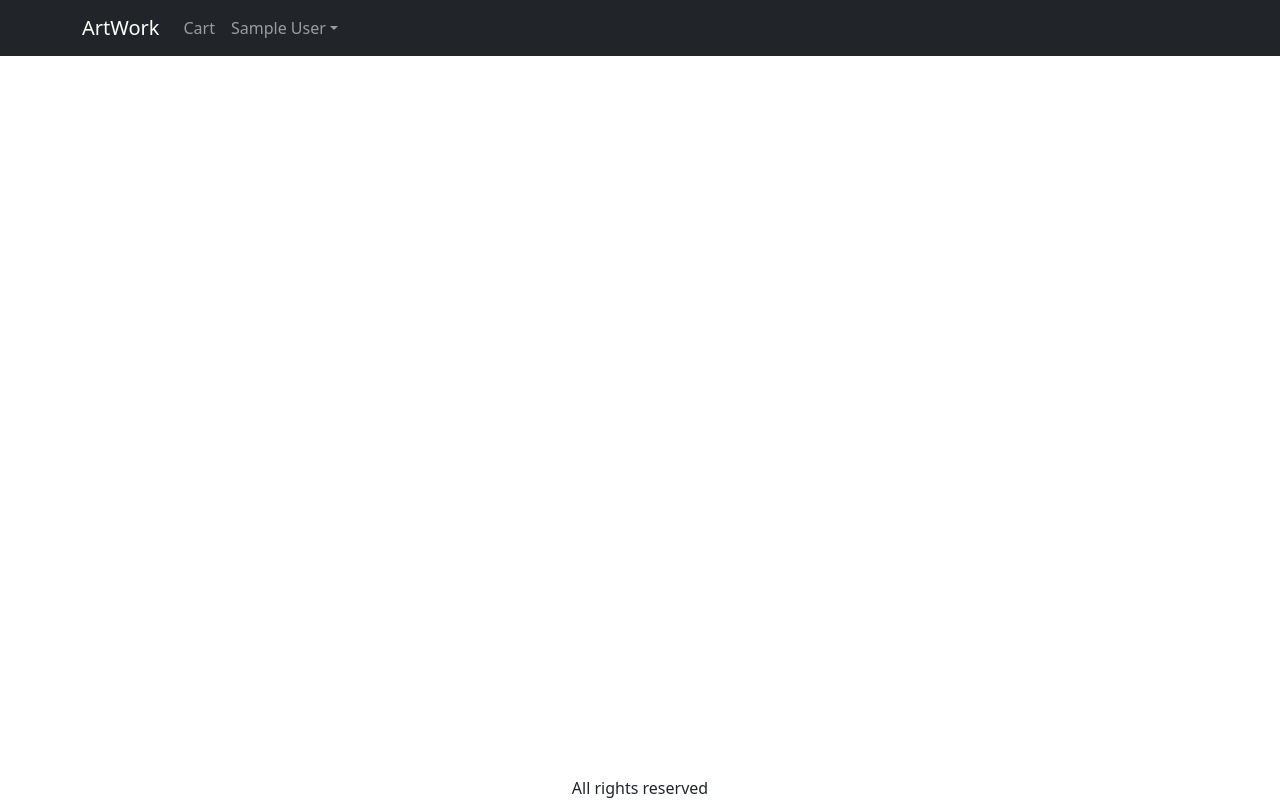
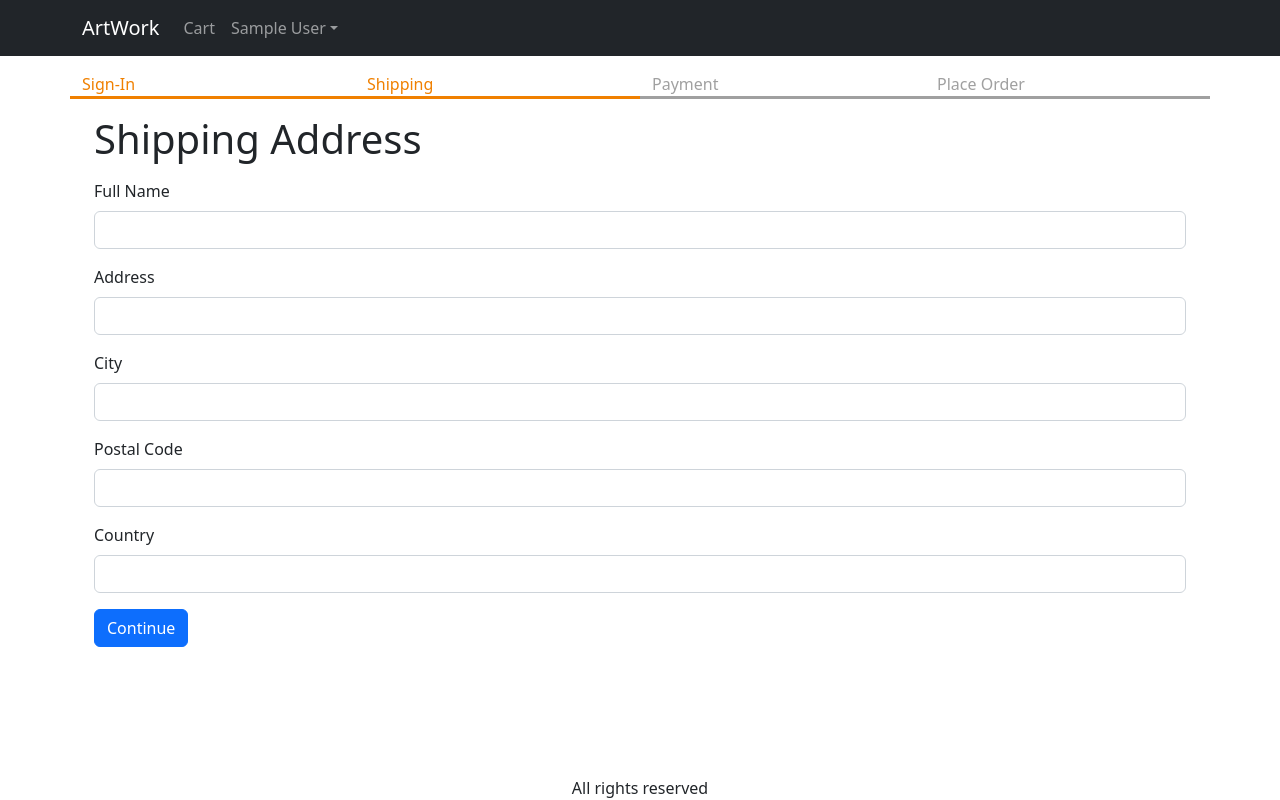
Before and after one commit to suryam2048/ecommerce, a React (Create React App) app in the folder frontend/: page /shipping in a window 1280 px wide. Built offline with nearby package versions, Linux system fonts and the light colour scheme; sample sign-in values are in the browser's storage.

Commit message:
shipping address

```diff
--- a/frontend/src/App.js
+++ b/frontend/src/App.js
@@ -13,6 +13,7 @@
 import { Store } from './Store';
 import CartScreen from './screens/CartScreen';
 import SigninScreen from './screens/SigninScreen';
+import ShippingAddressScreen from './screens/ShippingAddressScreen';
 
 function App() {
   const { state, dispatch: ctxDispatch } = useContext(Store);
@@ -21,6 +22,7 @@
   const signoutHandler = () => {
     ctxDispatch({ type: 'USER_SIGNOUT' });
     localStorage.removeItem('userInfo');
+    localStorage.removeItem('shippingAddress');
   };
   return (
     <BrowserRouter>
@@ -73,6 +75,7 @@
               <Route path="/product/:slug" element={<ProductScreen />} />
               <Route path="/cart" element={<CartScreen />} />
               <Route path="/signin" element={<SigninScreen />} />
+              <Route path="/shipping" element={<ShippingAddressScreen />}></Route>
               <Route path="/" element={<HomeScreen />} />
             </Routes>
           </Container>
--- a/frontend/src/Store.js
+++ b/frontend/src/Store.js
@@ -7,6 +7,9 @@
   ? JSON.parse(localStorage.getItem('userInfo'))
   : null,
   cart: {
+    shippingAddress: localStorage.getItem('shippingAddress')
+    ? JSON.parse(localStorage.getItem('shippingAddress'))
+    : {},
     cartItems: localStorage.getItem('cartItems')
     ? JSON.parse(localStorage.getItem('cartItems'))
     : [],
@@ -41,6 +44,18 @@
         return {
           ...state,
           userInfo: null,
+          cart: {
+            cartItems: [],
+            shippingAddress: {},
+          },
+        };
+      case 'SAVE_SHIPPING_ADDRESS':
+        return {
+          ...state,
+          cart: {
+            ...state.cart,
+            shippingAddress: action.payload,
+          },
         };
     default:
       return state;
--- /dev/null
+++ b/frontend/src/components/CheckoutSteps.js
@@ -0,0 +1,14 @@
+import React from 'react';
+import Row from 'react-bootstrap/Row';
+import Col from 'react-bootstrap/Col';
+
+export default function CheckoutSteps(props) {
+  return (
+    <Row className="checkout-steps">
+      <Col className={props.step1 ? 'active' : ''}>Sign-In</Col>
+      <Col className={props.step2 ? 'active' : ''}>Shipping</Col>
+      <Col className={props.step3 ? 'active' : ''}>Payment</Col>
+      <Col className={props.step4 ? 'active' : ''}>Place Order</Col>
+    </Row>
+  );
+}
--- a/frontend/src/index.css
+++ b/frontend/src/index.css
@@ -46,3 +46,12 @@
 .small-container {
   max-width: 600px;
 }
+
+.checkout-steps > div {
+  border-bottom: 0.2rem solid #a0a0a0;
+  color: #a0a0a0;
+}
+.checkout-steps > div.active {
+  border-bottom: 0.2rem solid #f08000;
+  color: #f08000;
+}
--- /dev/null
+++ b/frontend/src/screens/ShippingAddressScreen.js
@@ -0,0 +1,111 @@
+import React, { useContext, useEffect, useState } from 'react';
+import { Helmet } from 'react-helmet-async';
+import Form from 'react-bootstrap/Form';
+import Button from 'react-bootstrap/Button';
+import { useNavigate } from 'react-router-dom';
+import { Store } from '../Store';
+import CheckoutSteps from '../components/CheckoutSteps';
+
+export default function ShippingAddressScreen() {
+  const navigate = useNavigate();
+  const { state, dispatch: ctxDispatch } = useContext(Store);
+  const {
+    userInfo,
+    cart: { shippingAddress },
+  } = state;
+  const [fullName, setFullName] = useState(shippingAddress.fullName || '');
+  const [address, setAddress] = useState(shippingAddress.address || '');
+  const [city, setCity] = useState(shippingAddress.city || '');
+  const [postalCode, setPostalCode] = useState(
+    shippingAddress.postalCode || ''
+  );
+  useEffect(() => {
+    if (!userInfo) {
+      navigate('/signin?redirect=/shipping');
+    }
+  }, [userInfo, navigate]);
+  const [country, setCountry] = useState(shippingAddress.country || '');
+  const submitHandler = (e) => {
+    e.preventDefault();
+    ctxDispatch({
+      type: 'SAVE_SHIPPING_ADDRESS',
+      payload: {
+        fullName,
+        address,
+        city,
+        postalCode,
+        country,
+      },
+    });
+    localStorage.setItem(
+      'shippingAddress',
+      JSON.stringify({
+        fullName,
+        address,
+        city,
+        postalCode,
+        country,
+      })
+    );
+    navigate('/payment');
+  };
+  return (
+    <div>
+      <Helmet>
+        <title>Shipping Address</title>
+      </Helmet>
+
+      <CheckoutSteps step1 step2></CheckoutSteps>
+      <div className="container small-container">
+        <h1 className="my-3">Shipping Address</h1>
+        <Form onSubmit={submitHandler}>
+          <Form.Group className="mb-3" controlId="fullName">
+            <Form.Label>Full Name</Form.Label>
+            <Form.Control
+              value={fullName}
+              onChange={(e) => setFullName(e.target.value)}
+              required
+            />
+          </Form.Group>
+          <Form.Group className="mb-3" controlId="address">
+            <Form.Label>Address</Form.Label>
+            <Form.Control
+              value={address}
+              onChange={(e) => setAddress(e.target.value)}
+              required
+            />
+          </Form.Group>
+          <Form.Group className="mb-3" controlId="city">
+            <Form.Label>City</Form.Label>
+            <Form.Control
+              value={city}
+              onChange={(e) => setCity(e.target.value)}
+              required
+            />
+          </Form.Group>
+          <Form.Group className="mb-3" controlId="postalCode">
+            <Form.Label>Postal Code</Form.Label>
+            <Form.Control
+              value={postalCode}
+              onChange={(e) => setPostalCode(e.target.value)}
+              required
+            />
+          </Form.Group>
+          <Form.Group className="mb-3" controlId="country">
+            <Form.Label>Country</Form.Label>
+            <Form.Control
+              value={country}
+              onChange={(e) => setCountry(e.target.value)}
+              required
+            />
+          </Form.Group>
+          <div className="mb-3">
+            <Button variant="primary" type="submit">
+              Continue
+            </Button>
+          </div>
+        </Form>
+      </div>
+    </div>
+  );
+}
```
